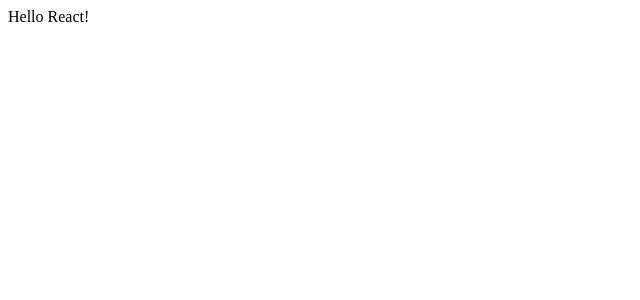
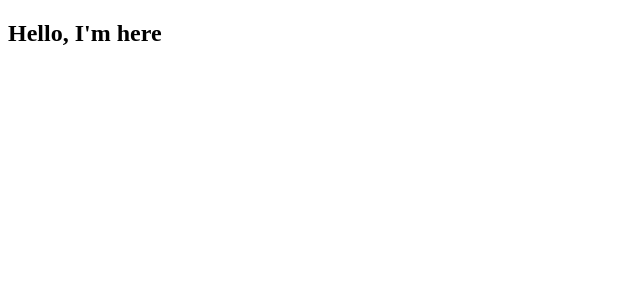
Before and after one commit to RaphaHsu/goodidea-react-track, a React app: page / in a window 1280 px wide. Shown: the top 300 px of the page, without its empty margins (0-640 px from the left). Built offline with nearby package versions, Linux system fonts and the light colour scheme.

Commit message:
feature: add component App.js

```diff
--- a/package.json
+++ b/package.json
@@ -4,6 +4,7 @@
   "description": "",
   "main": "index.js",
   "scripts": {
+    "dev": "webpack-dev-server",
     "build/release": "webpack --mode development"
   },
   "repository": {
--- /dev/null
+++ b/src/components/App.js
@@ -0,0 +1,7 @@
+import React from 'react'
+
+export default function() {
+  return (
+    <h1>Hello, I'm here</h1>
+  )
+};
--- a/src/index.js
+++ b/src/index.js
@@ -1,8 +1,6 @@
-import React from "react";
+import React from 'react'
 import ReactDOM from "react-dom";
 
-const Index = () => {
-  return <div>Hello React!</div>;
-};
+import App from './components/App.js'
 
-ReactDOM.render(<Index />, document.getElementById("index"));
+ReactDOM.render(<App />, document.getElementById("index"));
--- a/webpack.config.js
+++ b/webpack.config.js
@@ -19,5 +19,8 @@ module.exports = {
   },
   plugins: [
     htmlPlugin
-  ]
+  ],
+  devServer: {
+    open: true
+  }
 };
```
Also changed, not shown: 1 other file (tests, documents, lock files or other folders).
